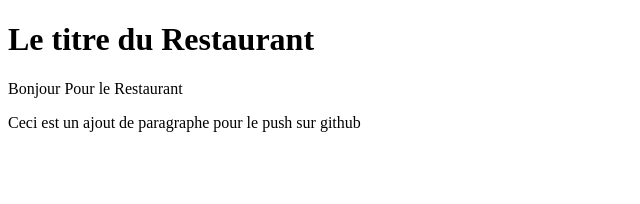
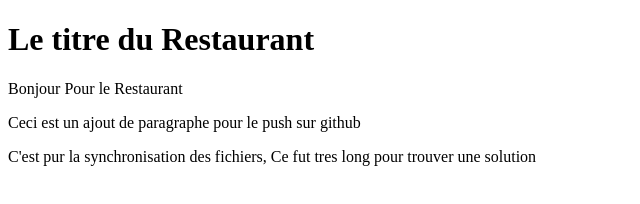
Before and after one commit to orewan/traninggrafikart, a plain HTML site: page index.html in a window 1280 px wide. Shown: the whole page, without its empty margins (0-640 px from the left). Drawn offline with Linux system fonts and the light colour scheme.

Commit message:
il faut toujours mettre le message

```diff
--- a/index.html
+++ b/index.html
@@ -11,6 +11,7 @@
     <h1> Le titre du Restaurant </h1>
     <p>Bonjour Pour le Restaurant</p>
     <p> Ceci est un ajout de paragraphe pour le push sur github</p>
+    <p> C'est pur la synchronisation des fichiers, Ce fut tres long pour trouver une solution</p>
 
 
 </body>
```
